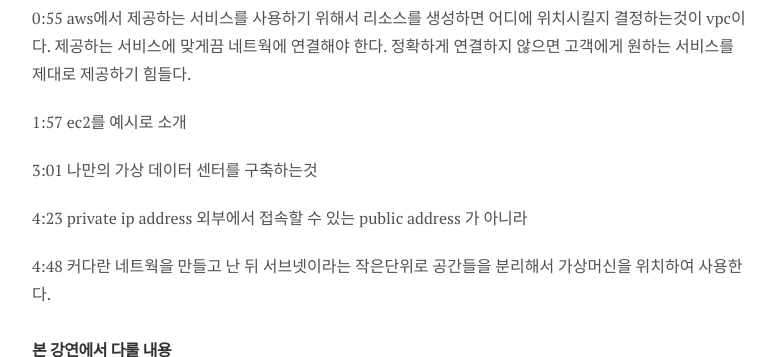
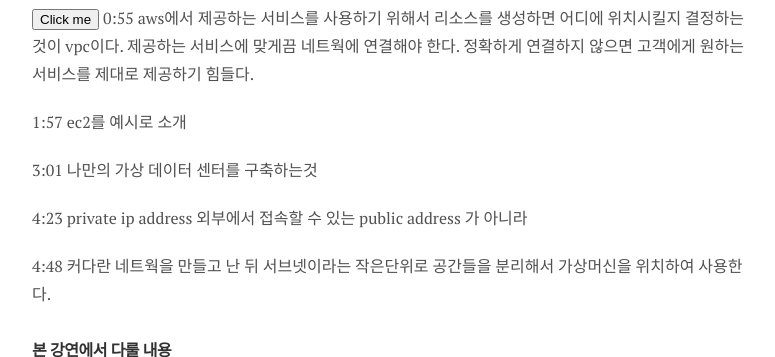
Before and after one commit to haeyong27/haeyong27.github.io, a Jekyll site: the page built from _posts/AWS/2019-10-13-aws-vpc.md, in a window 1280 px wide and 900 px high, cut to the strip 543-900 px from the top of the window. Shown: the whole strip, without its empty margins (248-1023 px from the left). Built offline with Jekyll 4.4.1, drawn with Linux system fonts in a browser that asks for light colours; nearby versions of some CDN libraries.

Commit message:
vpc youtube embedded

```diff
--- a/_posts/AWS/2019-10-13-aws-vpc.md
+++ b/_posts/AWS/2019-10-13-aws-vpc.md
@@ -49,10 +49,11 @@
       }
 
       function moveVideo() {
-          player.seekTo(0)
+          player.seekTo(10)
       }
     </script>
 
+<button onclick="moveVideo()">Click me</button>
 0:55 aws에서 제공하는 서비스를 사용하기 위해서 리소스를 생성하면 어디에 위치시킬지 결정하는것이 vpc이다.  제공하는 서비스에 맞게끔 네트웍에 연결해야 한다. 정확하게 연결하지 않으면 고객에게 원하는 서비스를 제대로 제공하기 힘들다.
 
 1:57 ec2를 예시로 소개
```
